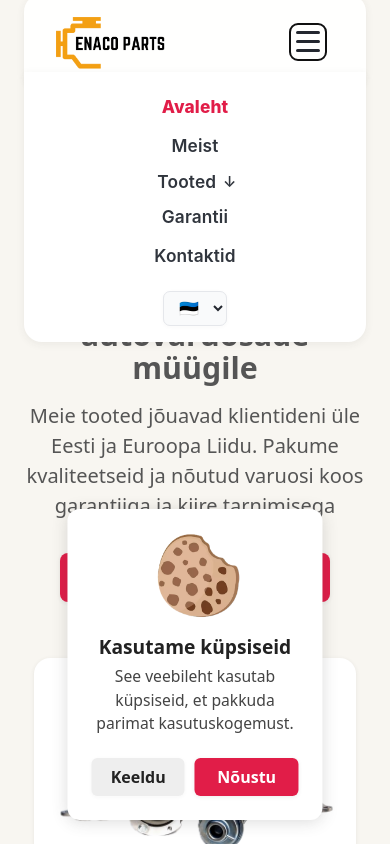
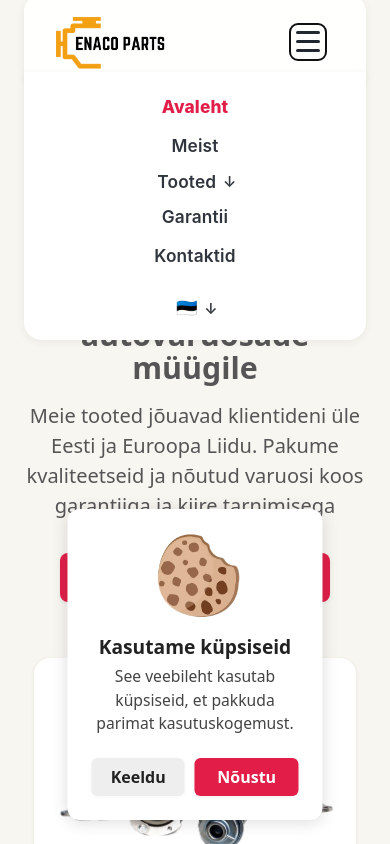
Before and after one commit to TigerTimofey/enaco-web, a React (Vite) app: page / in a window 390 px wide. Both pictures are taken after a click on the button "Toggle menu". Shown: the top 844 px of the page. Built offline with nearby package versions, Linux system fonts and the light colour scheme.

Commit message:
Enhance SEO by updating meta tags in index.html; implement language selection dropdown in Navbar component; add empty sitemap.xml and robots.txt files for search engine indexing

```diff
--- a/index.html
+++ b/index.html
@@ -4,11 +4,11 @@
     <meta charset="UTF-8" />
     <link rel="icon" type="image/svg+xml" href="/logo.svg" />
     <meta name="viewport" content="width=device-width, initial-scale=1.0" />
-    <title>Enaco Parts | Car Parts | enacoparts.eu</title>
+    <title>Enaco Parts | Used & Refurbished engines, gearboxes, turbos and other car parts | enacoparts.eu</title>
     <meta name="description" content="We supply parts across Estonia and the European Union, focusing on high-demand components with reliable quality, warranty, and fast delivery">
-    <meta name="keywords" content="enaco, enacoparts, turbo, turbocharger, car parts, estonia, autovaruosad, turbod, warranty, enacoparts.eu">
-    <meta property="og:title" content="Enaco Parts | Car Parts " />
-    <meta property="og:description" content=" Car parts, quality, warranty, and fast delivery. Contact Enaco Parts for the best offers!" />
+    <meta name="keywords" content="enaco, enacoparts, turbo, turbocharger, Used & Refurbished engines, gearboxes, turbos and other car parts. estonia, autovaruosad, turbod, warranty, enacoparts.eu">
+    <meta property="og:title" content="Enaco Parts | Used & Refurbished engines, gearboxes, turbos and other car parts." />
+    <meta property="og:description" content=" Used & Refurbished engines, gearboxes, turbos and other car parts. We offer quality, warranty, and fast delivery. Contact Enaco Parts for the best offers!" />
     <meta property="og:type" content="website" />
     <meta property="og:url" content="https://enacoparts.eu/" />
     <meta property="og:image" content="/logo.svg" />
--- a/src/components/navbar/Navbar.jsx
+++ b/src/components/navbar/Navbar.jsx
@@ -244,18 +244,64 @@ function Navbar({ lang, setLang }) {
             ))}
 
             <li style={{...navbarStyles.mobileSelectWrapperStyle, listStyleType: 'none'}}>
-              <select
-                className="navbar-select-mobile"
-                value={lang}
-                onChange={e => setLang(e.target.value)}
-                style={navbarStyles.navbarSelectMobileStyle}
-              >
-                {navbarLanguages.map(l => (
-                  <option key={l.code} value={l.code}>
-                    {showFlagOnly ? l.flag : `${l.flag} ${l.name}`}
-                  </option>
-                ))}
-              </select>
+              <div style={{ position: 'relative' }}>
+                {/* Language button: only flag */}
+                <button
+                  type="button"
+                  style={{
+                    ...navbarStyles.linkStyle,
+                    ...navbarStyles.mobileDropdownButtonStyle,
+                    position: 'relative',
+                    paddingRight: 32,
+                    width: '100%',
+                    textAlign: 'center',
+                  }}
+                  onClick={() =>
+                    setOpenDropdownIdx(openDropdownIdx === 'lang' ? null : 'lang')
+                  }
+                >
+                  <span style={{ display: 'block', width: '100%', textAlign: 'center' }}>
+                    {navbarLanguages.find(l => l.code === lang)?.flag}
+                  </span>
+                  <span
+                    style={{
+                      ...navbarStyles.mobileDropdownArrowStyle,
+                      position: 'absolute',
+                      right: 12,
+                      top: '50%',
+                      transform: 'translateY(-50%)',
+                      marginLeft: 0,
+                      float: 'none',
+                    }}
+                  >
+                    {openDropdownIdx === 'lang' ? '↑' : '↓'}
+                  </span>
+                </button>
+                {openDropdownIdx === 'lang' && (
+                  <ul style={navbarStyles.mobileDropdownMenuStyle}>
+                    {navbarLanguages.map(l => (
+                      <li key={l.code}>
+                        <button
+                          type="button"
+                          style={{
+                            ...navbarStyles.dropdownItemStyle,
+                            ...navbarStyles.mobileDropdownItemStyle,
+                            width: '100%',
+                            textAlign: 'left',
+                          }}
+                          onClick={() => {
+                            setLang(l.code);
+                            setOpenDropdownIdx(null);
+                            setMenuOpen(false);
+                          }}
+                        >
+                          {l.flag} {l.name}
+                        </button>
+                      </li>
+                    ))}
+                  </ul>
+                )}
+              </div>
             </li>
           </ul>
         )}
```
Also changed, not shown: robots.txt (added), 1 other file (tests, documents, lock files or other folders).
